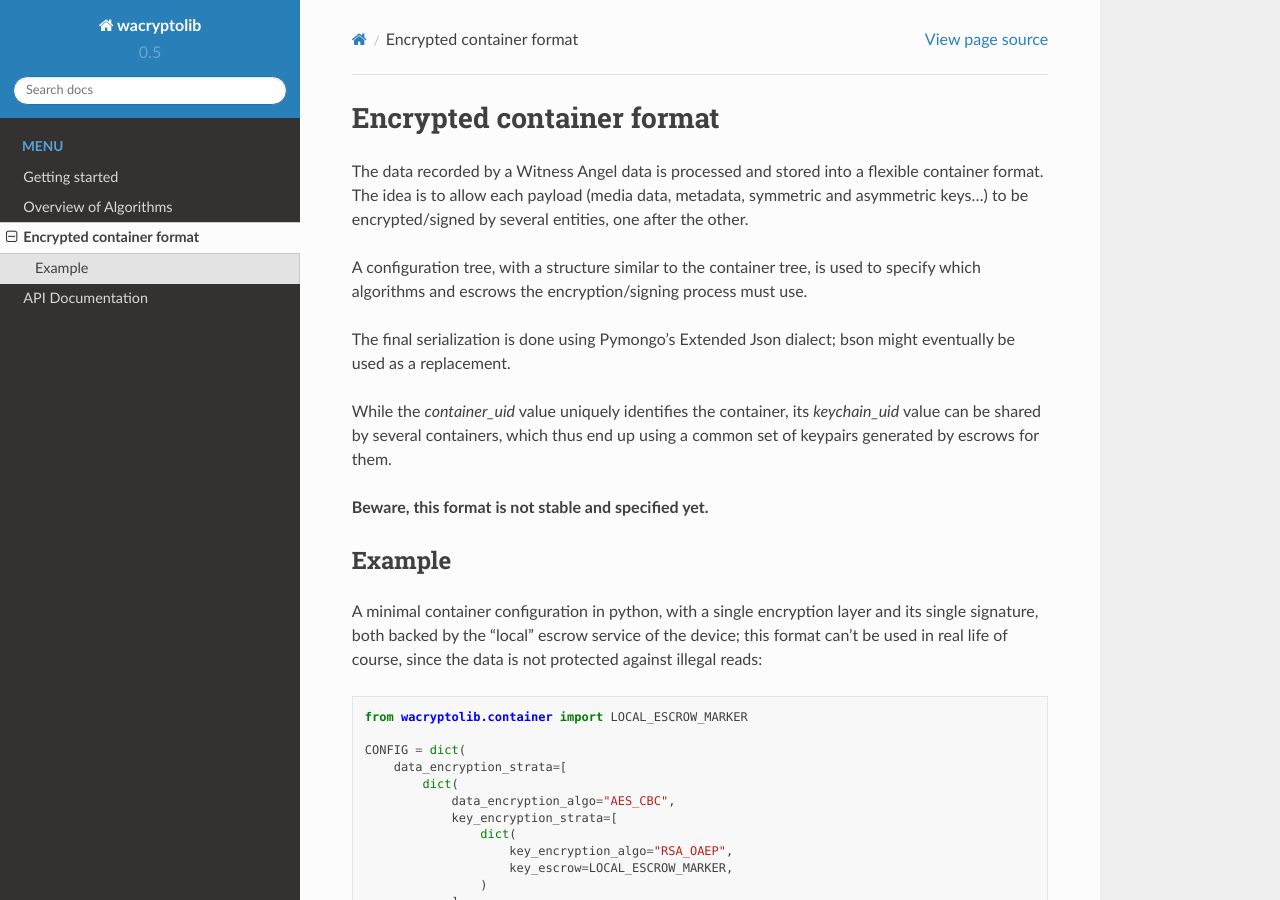
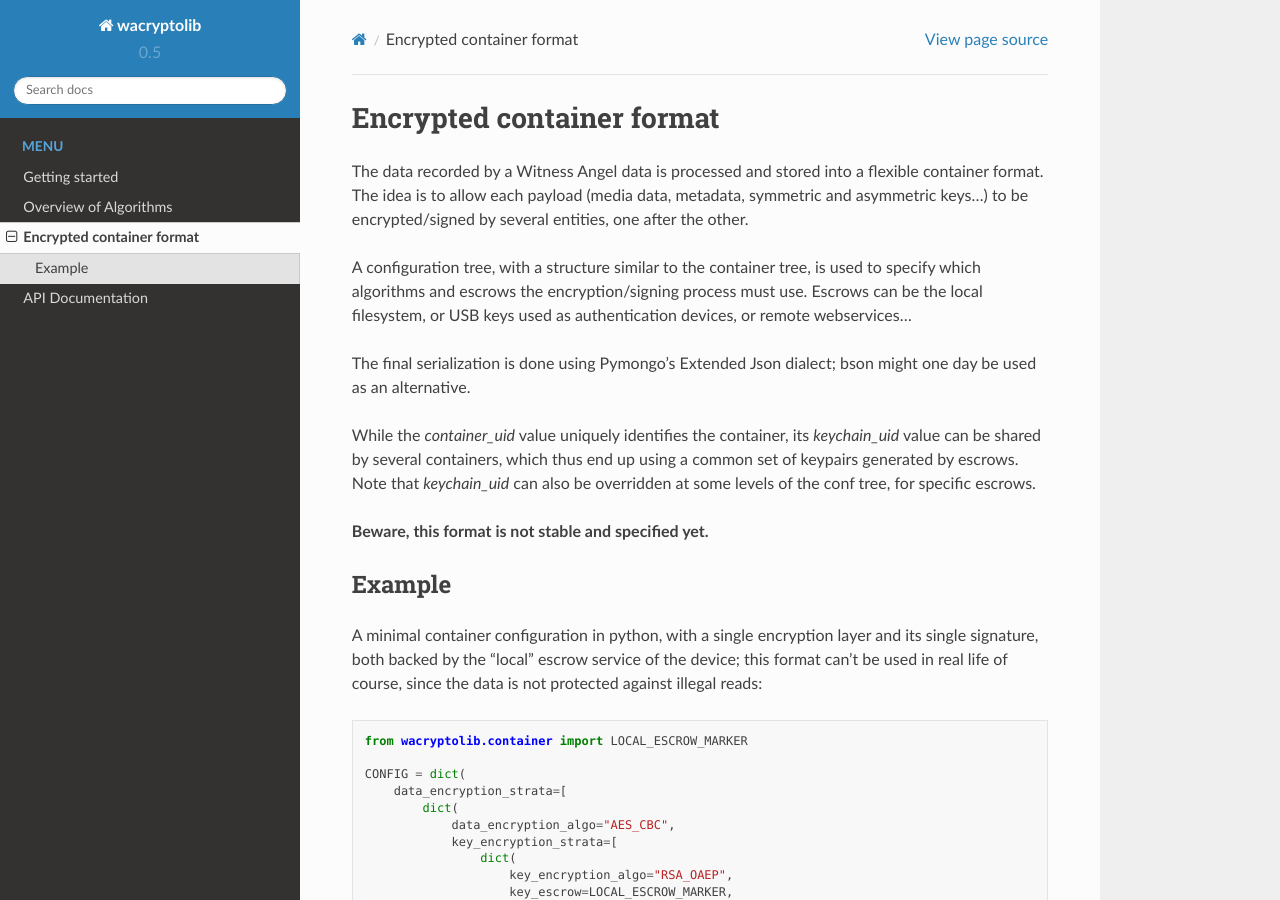
Before and after one commit to WitnessAngel/witness-angel-cryptolib, a Sphinx documentation site: the page built from docs/container_format.rst, in a window 1280 px wide and 900 px high. Built offline with Sphinx 7.4.7 and the Read the Docs theme 2.0.0, drawn with Linux system fonts in a browser that asks for light colours.

Commit message:
Update container and algorithm docs.

```diff
--- a/docs/algorithms_overview.rst
+++ b/docs/algorithms_overview.rst
@@ -33,7 +33,8 @@ Hashing
 
 Cryptographic hash functions take arbitrary binary strings as input, and produce a random-like fixed-length output (called digest or hash value). It is practically infeasible to derive the original input data from the digest. In other words, the cryptographic hash function is one-way (pre-image resistance). Given the digest of one message, it is also practically infeasible to find another message (second pre-image) with the same digest (weak collision resistance).
 
-.. SHA256 : SHA-256 belongs to the SHA-2 family of cryptographic hashes. It produces the 256 bit digest of a message.
+.. autodata:: wacryptolib.utilities.SUPPORTED_HASH_ALGOS
+   :noindex:
 
 
 Signature
--- a/docs/container_format.rst
+++ b/docs/container_format.rst
@@ -5,10 +5,11 @@ Encrypted container format
 The data recorded by a Witness Angel data is processed and stored into a flexible container format. The idea is to allow each payload (media data, metadata, symmetric and asymmetric keys...) to be encrypted/signed by several entities, one after the other.
 
 A configuration tree, with a structure similar to the container tree, is used to specify which algorithms and escrows the encryption/signing process must use.
+Escrows can be the local filesystem, or USB keys used as authentication devices, or remote webservices...
 
-The final serialization is done using Pymongo's Extended Json dialect; bson might eventually be used as a replacement.
+The final serialization is done using Pymongo's Extended Json dialect; bson might one day be used as an alternative.
 
-While the `container_uid` value uniquely identifies the container, its `keychain_uid` value can be shared by several containers, which thus end up using a common set of keypairs generated by escrows for them.
+While the `container_uid` value uniquely identifies the container, its `keychain_uid` value can be shared by several containers, which thus end up using a common set of keypairs generated by escrows. Note that `keychain_uid` can also be overridden at some levels of the conf tree, for specific escrows.
 
 **Beware, this format is not stable and specified yet.**
 
```
